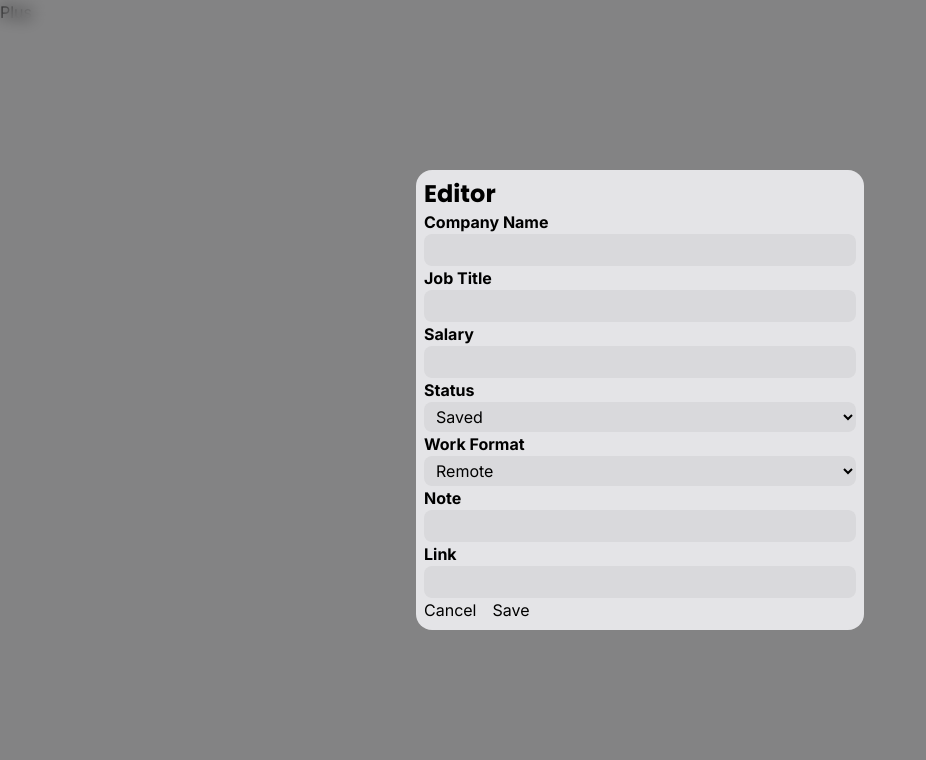
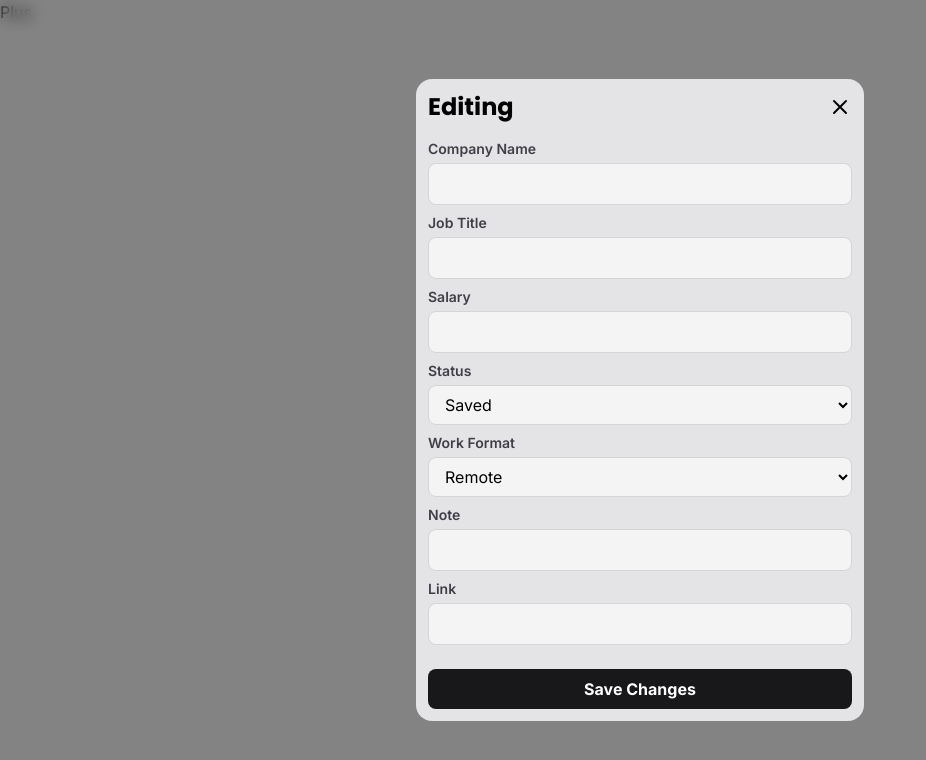
Before and after one commit to snkio/job-tracker, a React (Vite) app: page / in a window 1280 px wide. Both pictures are taken after a click on the button "New offer". Shown: the top 760 px of the page, without its empty margins (0-926 px from the left). Built offline with nearby package versions, Linux system fonts and the light colour scheme.

Commit message:
feat: make close button at the top and make inputs bigger

```diff
--- a/src/components/OfferModal.jsx
+++ b/src/components/OfferModal.jsx
@@ -1,5 +1,6 @@
 import { jobOffer } from "../constants/jobOffer";
 import { inputs } from "../constants/offerFormFields";
+import { X } from "lucide-react";
 
 export function OfferModal({ setOpen, offer, setOffer, setOffers }) {
   const handleChange = (e) => {
@@ -19,7 +20,6 @@ export function OfferModal({ setOpen, offer, setOffer, setOffers }) {
       if (exists) {
         return prev.map((item) => (item.id === offer.id ? offer : item));
       }
-
       return [...prev, offer];
     });
 
@@ -29,39 +29,51 @@ export function OfferModal({ setOpen, offer, setOffer, setOffers }) {
 
   return (
     <div className="fixed inset-0 flex min-h-screen flex-col justify-center items-center bg-zinc-950/50 backdrop-blur-sm">
-      <div className="absolute bg-zinc-200 max-w-md w-full p-2 rounded-2xl">
-        <h2 className="text-[20px] md:text-2xl font-poppins font-bold">
-          Editor
-        </h2>
-        <form onSubmit={handleSave}>
-          <>
+      <div className="absolute bg-zinc-200 max-w-md w-full p-3 rounded-2xl">
+        <div className="flex justify-between mb-4">
+          <h2 className="text-[20px] md:text-2xl font-poppins font-bold">
+            Editing
+          </h2>
+          <button
+            onClick={() => setOpen(false)}
+            className="transition-transform duration-300 ease-out md:hover:rotate-90"
+          >
+            <X />
+          </button>
+        </div>
+        <form onSubmit={handleSave} className="flex flex-col gap-4">
+          <div className="flex flex-col gap-2">
             {inputs.map((item, i) => {
               const { options } = item;
               return (
                 <div key={i}>
                   {item.type !== "select" ? (
-                    <label className="flex flex-col">
-                      <span className="font-bold">{item.label}</span>
+                    <label className="flex flex-col gap-1">
+                      <span className="text-sm font-semibold text-zinc-700">
+                        {item.label}
+                      </span>
                       <input
                         type={item.type}
                         name={item.name}
                         value={offer[item.name]}
                         required={item.required}
                         onChange={handleChange}
-                        className="bg-zinc-300/70 px-2 py-1 outline-none rounded-lg appearance-none"
-                      ></input>
+                        className="w-full bg-zinc-100 border border-zinc-300 px-3 py-2 outline-none focus:border-zinc-500 rounded-lg transition-all duration-300"
+                      />
                     </label>
                   ) : (
-                    <label className="flex flex-col">
-                      <span className="font-bold">{item.label}</span>
+                    <label className="flex flex-col gap-1">
+                      <span className="text-sm font-semibold text-zinc-700">
+                        {item.label}
+                      </span>
                       <select
                         name={item.name}
                         value={offer[item.name]}
                         onChange={handleChange}
-                        className="bg-zinc-300/70 px-2 py-1 outline-none rounded-lg"
+                        className="w-full bg-zinc-100 border border-zinc-300 px-3 py-2 outline-none focus:border-zinc-500 rounded-lg transition-all duration-300 cursor-pointer"
                       >
                         {options.map((option, id) => (
-                          <option key={id} name={option[0]} value={option}>
+                          <option key={id} value={option}>
                             {option}
                           </option>
                         ))}
@@ -71,11 +83,13 @@ export function OfferModal({ setOpen, offer, setOffer, setOffers }) {
                 </div>
               );
             })}
-            <div className="flex gap-4">
-              <button onClick={() => setOpen(false)}>Cancel</button>
-              <button>Save</button>
-            </div>
-          </>
+          </div>
+          <button
+            type="submit"
+            className="w-full bg-zinc-900 md:hover:bg-zinc-800 text-white font-bold p-2 rounded-lg transition-colors duration-300 mt-2"
+          >
+            Save Changes
+          </button>
         </form>
       </div>
     </div>
```
